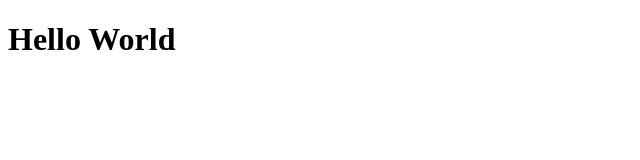
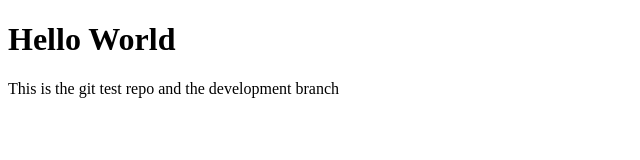
Before and after one commit to awguitar86/git-test, a plain HTML site: page index.html in a window 1280 px wide. Shown: the whole page, without its empty margins (0-640 px from the left). Drawn offline with Linux system fonts and the light colour scheme.

Commit message:
added p tag

```diff
--- a/index.html
+++ b/index.html
@@ -8,5 +8,6 @@
 </head>
 <body>
     <h1>Hello World</h1>
+    <p>This is the git test repo and the development branch</p>
 </body>
 </html>
```
